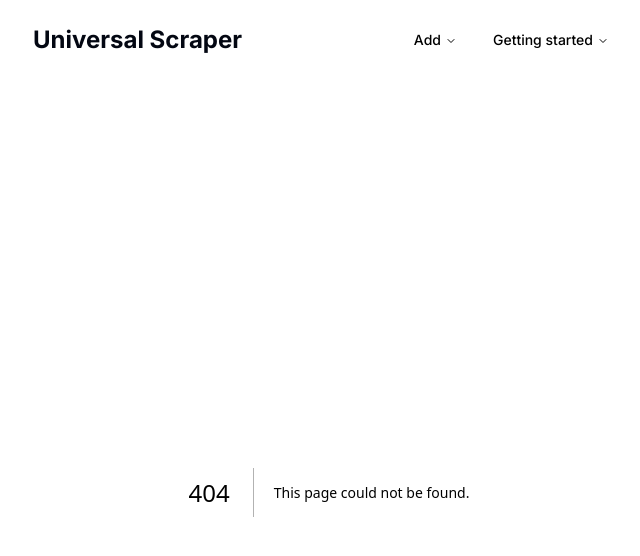
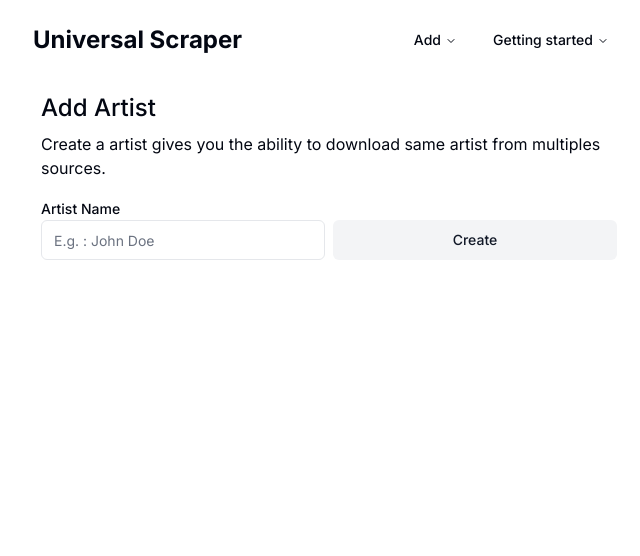
Before and after one commit to codebyalexx/universal-scrapper, a Next.js app: page /artists/create in a window 1280 px wide. Before the commit this address had no page. Shown: the top 556 px of the page, without its empty margins (311-951 px from the left). Built offline with nearby package versions, Linux system fonts and the light colour scheme.

Commit message:
:sparkles: Added Add Artist page

```diff
--- a/package.json
+++ b/package.json
@@ -10,6 +10,8 @@
   },
   "dependencies": {
     "@prisma/client": "5.7.1",
+    "@radix-ui/react-dialog": "^1.0.5",
+    "@radix-ui/react-label": "^2.0.2",
     "@radix-ui/react-navigation-menu": "^1.1.4",
     "@radix-ui/react-separator": "^1.0.3",
     "@radix-ui/react-slot": "^1.0.2",
--- /dev/null
+++ b/src/app/artists/create/page.tsx
@@ -0,0 +1,45 @@
+"use client"
+
+import { Button } from "@/components/ui/button";
+import { Input } from "@/components/ui/input";
+import { Label } from "@/components/ui/label";
+import { addArtist } from "@/features/actions/artist.action";
+import { useState } from "react";
+import { toast } from "sonner";
+
+export default function AddArtistPage() {
+  const [name, setName] = useState('')
+  const [nameError, setNameError] = useState('')
+
+  return (<div>
+    <h1 className="text-2xl font-medium mb-2">Add Artist</h1>
+    <p className="mb-4">Create a artist gives you the ability to download same artist from multiples sources.</p>
+    <form className="flex items-end justify-between gap-2 flex-wrap sm:flex-nowrap" onSubmit={async (e) => {
+      e.preventDefault()
+
+      if (name.length === 0) return setNameError('Name field should not be empty!')
+      setNameError('')
+
+      await addArtist(name)
+
+      toast.success('Successfully added ' + name + ' artist!')
+      setName('')
+    }}>
+      <div className="w-full">
+        <Label htmlFor="name" className="mb-1">Artist Name</Label>
+        <Input
+          id="name"
+          value={name}
+          onChange={(e) => setName(e.target.value)}
+          placeholder="E.g. : John Doe"
+          className={nameError.length > 0 ? "border-2 border-red-500": ""} />
+      </div>
+      <div className="w-full">
+        <Button className="w-full" variant={"secondary"} type="submit">
+          Create
+        </Button>
+      </div>
+    </form>
+    {nameError.length > 0 ? <p className="text-sm font-semibold text-red-500 pt-1">{nameError}</p> : ""}
+  </div>)
+}
--- /dev/null
+++ b/src/app/artists/sources/add/page.tsx
@@ -0,0 +1,3 @@
+export default function AddArtistSourcePage() {
+  return (<div></div>)
+}
--- /dev/null
+++ b/src/components/ui/dialog.tsx
@@ -0,0 +1,122 @@
+"use client"
+
+import * as React from "react"
+import * as DialogPrimitive from "@radix-ui/react-dialog"
+import { X } from "lucide-react"
+
+import { cn } from "@/lib/utils"
+
+const Dialog = DialogPrimitive.Root
+
+const DialogTrigger = DialogPrimitive.Trigger
+
+const DialogPortal = DialogPrimitive.Portal
+
+const DialogClose = DialogPrimitive.Close
+
+const DialogOverlay = React.forwardRef<
+  React.ElementRef<typeof DialogPrimitive.Overlay>,
+  React.ComponentPropsWithoutRef<typeof DialogPrimitive.Overlay>
+>(({ className, ...props }, ref) => (
+  <DialogPrimitive.Overlay
+    ref={ref}
+    className={cn(
+      "fixed inset-0 z-50 bg-black/80  data-[state=open]:animate-in data-[state=closed]:animate-out data-[state=closed]:fade-out-0 data-[state=open]:fade-in-0",
+      className
+    )}
+    {...props}
+  />
+))
+DialogOverlay.displayName = DialogPrimitive.Overlay.displayName
+
+const DialogContent = React.forwardRef<
+  React.ElementRef<typeof DialogPrimitive.Content>,
+  React.ComponentPropsWithoutRef<typeof DialogPrimitive.Content>
+>(({ className, children, ...props }, ref) => (
+  <DialogPortal>
+    <DialogOverlay />
+    <DialogPrimitive.Content
+      ref={ref}
+      className={cn(
+        "fixed left-[50%] top-[50%] z-50 grid w-full max-w-lg translate-x-[-50%] translate-y-[-50%] gap-4 border bg-background p-6 shadow-lg duration-200 data-[state=open]:animate-in data-[state=closed]:animate-out data-[state=closed]:fade-out-0 data-[state=open]:fade-in-0 data-[state=closed]:zoom-out-95 data-[state=open]:zoom-in-95 data-[state=closed]:slide-out-to-left-1/2 data-[state=closed]:slide-out-to-top-[48%] data-[state=open]:slide-in-from-left-1/2 data-[state=open]:slide-in-from-top-[48%] sm:rounded-lg",
+        className
+      )}
+      {...props}
+    >
+      {children}
+      <DialogPrimitive.Close className="absolute right-4 top-4 rounded-sm opacity-70 ring-offset-background transition-opacity hover:opacity-100 focus:outline-none focus:ring-2 focus:ring-ring focus:ring-offset-2 disabled:pointer-events-none data-[state=open]:bg-accent data-[state=open]:text-muted-foreground">
+        <X className="h-4 w-4" />
+        <span className="sr-only">Close</span>
+      </DialogPrimitive.Close>
+    </DialogPrimitive.Content>
+  </DialogPortal>
+))
+DialogContent.displayName = DialogPrimitive.Content.displayName
+
+const DialogHeader = ({
+  className,
+  ...props
+}: React.HTMLAttributes<HTMLDivElement>) => (
+  <div
+    className={cn(
+      "flex flex-col space-y-1.5 text-center sm:text-left",
+      className
+    )}
+    {...props}
+  />
+)
+DialogHeader.displayName = "DialogHeader"
+
+const DialogFooter = ({
+  className,
+  ...props
+}: React.HTMLAttributes<HTMLDivElement>) => (
+  <div
+    className={cn(
+      "flex flex-col-reverse sm:flex-row sm:justify-end sm:space-x-2",
+      className
+    )}
+    {...props}
+  />
+)
+DialogFooter.displayName = "DialogFooter"
+
+const DialogTitle = React.forwardRef<
+  React.ElementRef<typeof DialogPrimitive.Title>,
+  React.ComponentPropsWithoutRef<typeof DialogPrimitive.Title>
+>(({ className, ...props }, ref) => (
+  <DialogPrimitive.Title
+    ref={ref}
+    className={cn(
+      "text-lg font-semibold leading-none tracking-tight",
+      className
+    )}
+    {...props}
+  />
+))
+DialogTitle.displayName = DialogPrimitive.Title.displayName
+
+const DialogDescription = React.forwardRef<
+  React.ElementRef<typeof DialogPrimitive.Description>,
+  React.ComponentPropsWithoutRef<typeof DialogPrimitive.Description>
+>(({ className, ...props }, ref) => (
+  <DialogPrimitive.Description
+    ref={ref}
+    className={cn("text-sm text-muted-foreground", className)}
+    {...props}
+  />
+))
+DialogDescription.displayName = DialogPrimitive.Description.displayName
+
+export {
+  Dialog,
+  DialogPortal,
+  DialogOverlay,
+  DialogClose,
+  DialogTrigger,
+  DialogContent,
+  DialogHeader,
+  DialogFooter,
+  DialogTitle,
+  DialogDescription,
+}
--- /dev/null
+++ b/src/components/ui/input.tsx
@@ -0,0 +1,25 @@
+import * as React from "react"
+
+import { cn } from "@/lib/utils"
+
+export interface InputProps
+  extends React.InputHTMLAttributes<HTMLInputElement> {}
+
+const Input = React.forwardRef<HTMLInputElement, InputProps>(
+  ({ className, type, ...props }, ref) => {
+    return (
+      <input
+        type={type}
+        className={cn(
+          "flex h-10 w-full rounded-md border border-input bg-background px-3 py-2 text-sm ring-offset-background file:border-0 file:bg-transparent file:text-sm file:font-medium placeholder:text-muted-foreground focus-visible:outline-none focus-visible:ring-2 focus-visible:ring-ring focus-visible:ring-offset-2 disabled:cursor-not-allowed disabled:opacity-50",
+          className
+        )}
+        ref={ref}
+        {...props}
+      />
+    )
+  }
+)
+Input.displayName = "Input"
+
+export { Input }
--- /dev/null
+++ b/src/components/ui/label.tsx
@@ -0,0 +1,26 @@
+"use client"
+
+import * as React from "react"
+import * as LabelPrimitive from "@radix-ui/react-label"
+import { cva, type VariantProps } from "class-variance-authority"
+
+import { cn } from "@/lib/utils"
+
+const labelVariants = cva(
+  "text-sm font-medium leading-none peer-disabled:cursor-not-allowed peer-disabled:opacity-70"
+)
+
+const Label = React.forwardRef<
+  React.ElementRef<typeof LabelPrimitive.Root>,
+  React.ComponentPropsWithoutRef<typeof LabelPrimitive.Root> &
+    VariantProps<typeof labelVariants>
+>(({ className, ...props }, ref) => (
+  <LabelPrimitive.Root
+    ref={ref}
+    className={cn(labelVariants(), className)}
+    {...props}
+  />
+))
+Label.displayName = LabelPrimitive.Root.displayName
+
+export { Label }
--- a/src/features/actions/artist.action.ts
+++ b/src/features/actions/artist.action.ts
@@ -1,3 +1,5 @@
+"use server";
+
 import { prisma } from "@/lib/prisma";
 
 export const addArtist = async (name: string) => {
--- a/src/features/actions/source.action.ts
+++ b/src/features/actions/source.action.ts
@@ -1,3 +1,5 @@
+"use server";
+
 import { prisma } from "@/lib/prisma";
 
 export const addSource = async (artistId: string, sourceName: string) => {
--- a/src/features/layout/Header.tsx
+++ b/src/features/layout/Header.tsx
@@ -23,12 +23,12 @@
   {
     title: 'Artist',
     description: 'Create a artist gives you the ability to download same artist from multiples sources.',
-    href: '/'
+    href: '/artists/create'
   },
   {
     title: 'Source',
     description: 'Add a source of an artist to start the download of its content. You must have created the artist first!',
-    href: '/'
+    href: '/artists/sources/add'
   }
 ]
 
```
Also changed, not shown: 1 other file (tests, documents, lock files or other folders).
